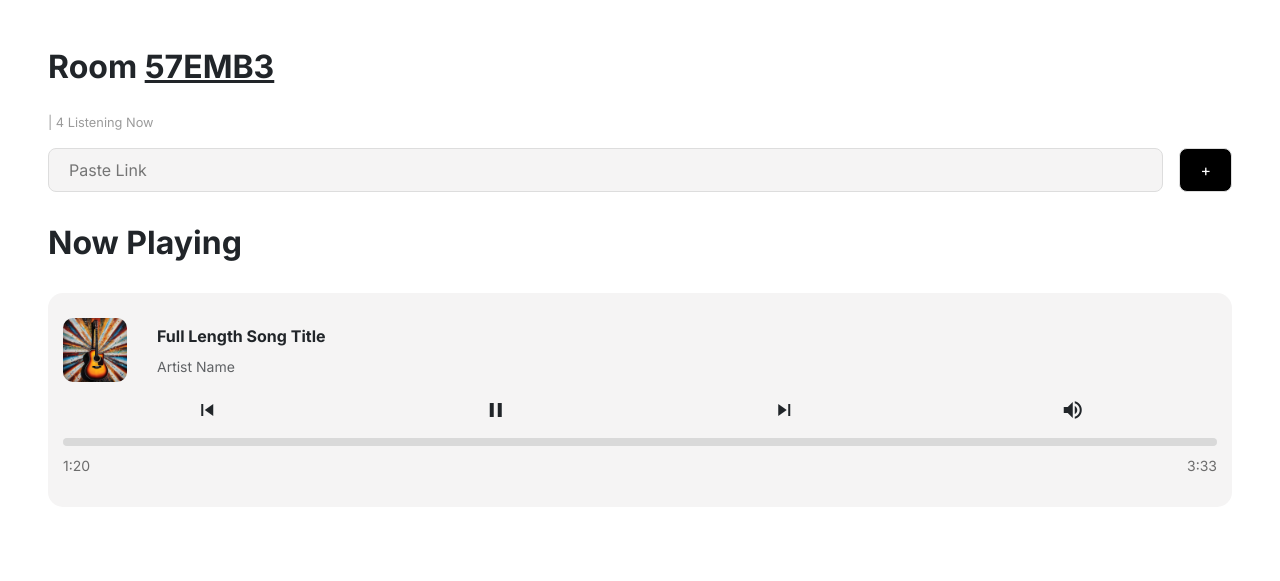
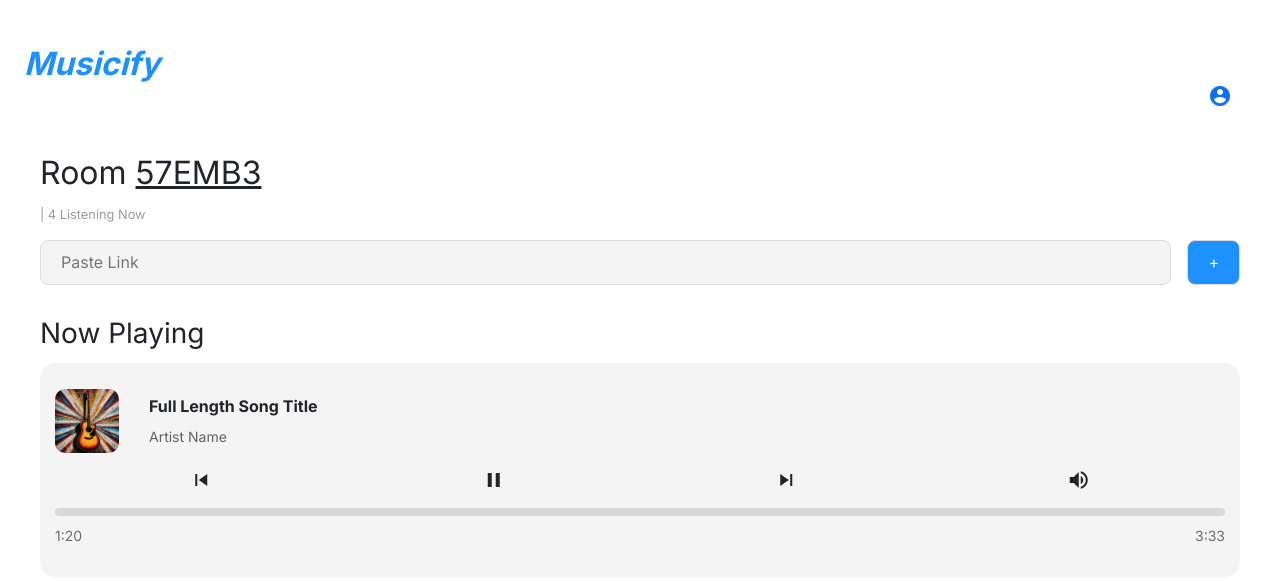
Before and after one commit to info340a-wi24/project-eunbecha, a plain HTML site: page index.html in a window 1280 px wide. Drawn offline with nearby package versions, Linux system fonts and the light colour scheme; files that its build step writes are made by us from their sources.

Commit message:
created account page

```diff
--- a/css/main.css
+++ b/css/main.css
@@ -11,14 +11,36 @@
 }
 
 body {
-    margin: 3rem;
     font-family: "Inter";
 }
 
-h1, h2{
-    font-family: "Inter";
+h1 {
+    font-weight: bold;
+    font-style: oblique;
+    padding-left: 1.5rem;
+    padding-top: 1.5rem;
+    margin-bottom: 0;
+    color: dodgerblue;
+    display: flex;
+}
+
+.account {
+    color: dodgerblue;
+    display: flex;
+    justify-content: flex-end;
+    margin-right: 3rem;
+}
+
+.material-icons md-64 {
+    font-size: 64px;
+}
+
+.room {
+    margin: 2.5rem;
+}
+
+h2, h3{
     padding-bottom: 5px;
-    font-weight: bold;
 }
 
 #listeningNow{
@@ -52,7 +74,7 @@
     text-align: center;
     color: white;
     font-size: 16px;
-    background-color: black;
+    background-color: dodgerblue;
     margin-left: 1rem;
 }
 
@@ -61,7 +83,7 @@
     width: 100%;
     border-radius: 15px;
     padding: 15px;
-    margin-top: 25px;
+    margin-top: 0.5rem;
 }
 
 img {
@@ -121,6 +143,9 @@
 
 
 
+
+
+
 @media (min-width: 768px) { /* large screens (desktop view) */
 
 
--- a/index.html
+++ b/index.html
@@ -15,13 +15,22 @@
 </head>
 
 <body>
-  <h1 class="inline"> Room <u>57EMB3</u> </h1>
+  <h1>Musicify</h1>
+
+  <div class="account">
+    <a href="account.html">
+      <span class="material-icons md-64">account_circle</span>
+    </a>
+  </div>
+
+  <div class="room">
+    <h2 class="inline"> Room <u>57EMB3</u> </h2>
     <p id="listeningNow">| 4 Listening Now</p>
     <div class="search">
       <input class="search-bar" type="text" placeholder="Paste Link">
       <input class="submit-button" type="submit" value="+" />
     </div>
-  <h2> Now Playing </h2>
+    <h3> Now Playing </h3>
     <div class="nowPlaying">
       <div class="info-wrapper">
         <img src="img/albumcover64x64.jpg" alt="Music album cover">
@@ -46,6 +55,7 @@
       </div>
     </section>
 
+  </div>
 </body>
 
 <footer>
```
Also changed, not shown: account.html (added). Lines whose indentation alone changed are shown as unchanged.
